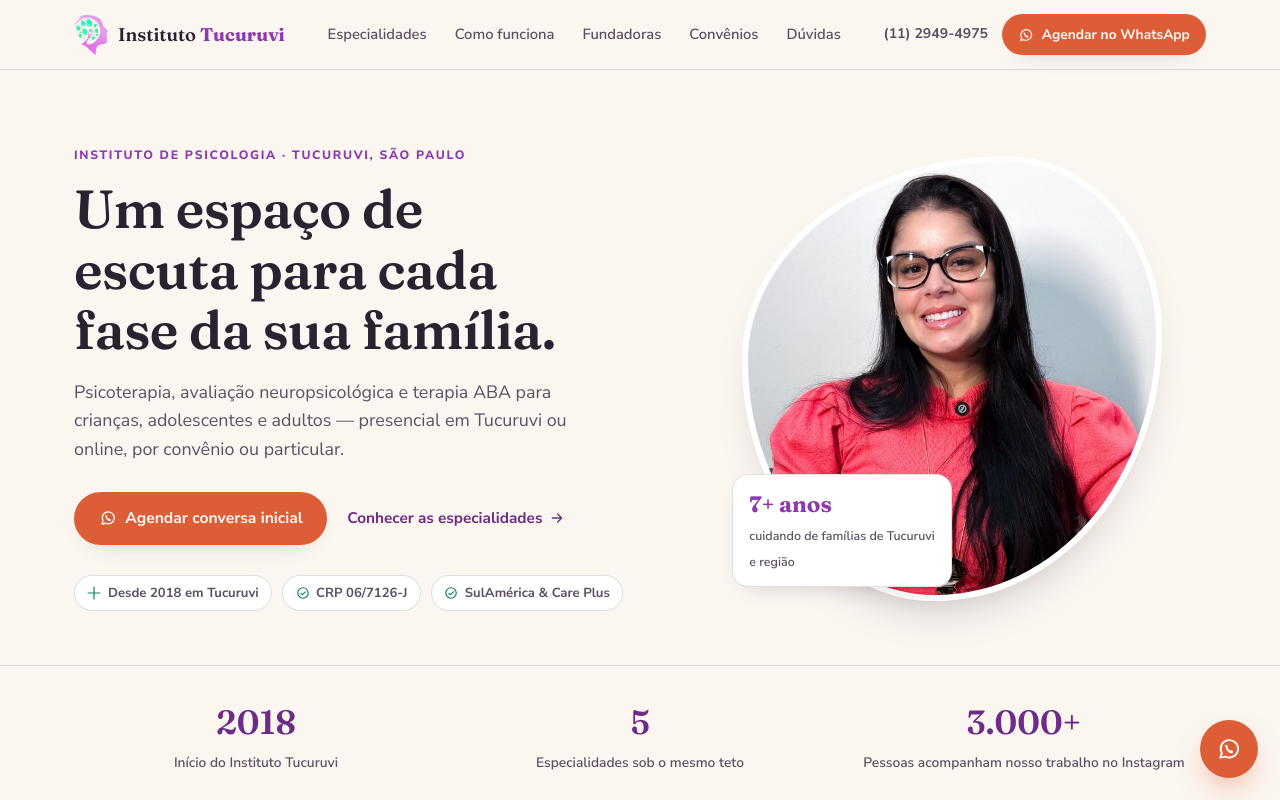
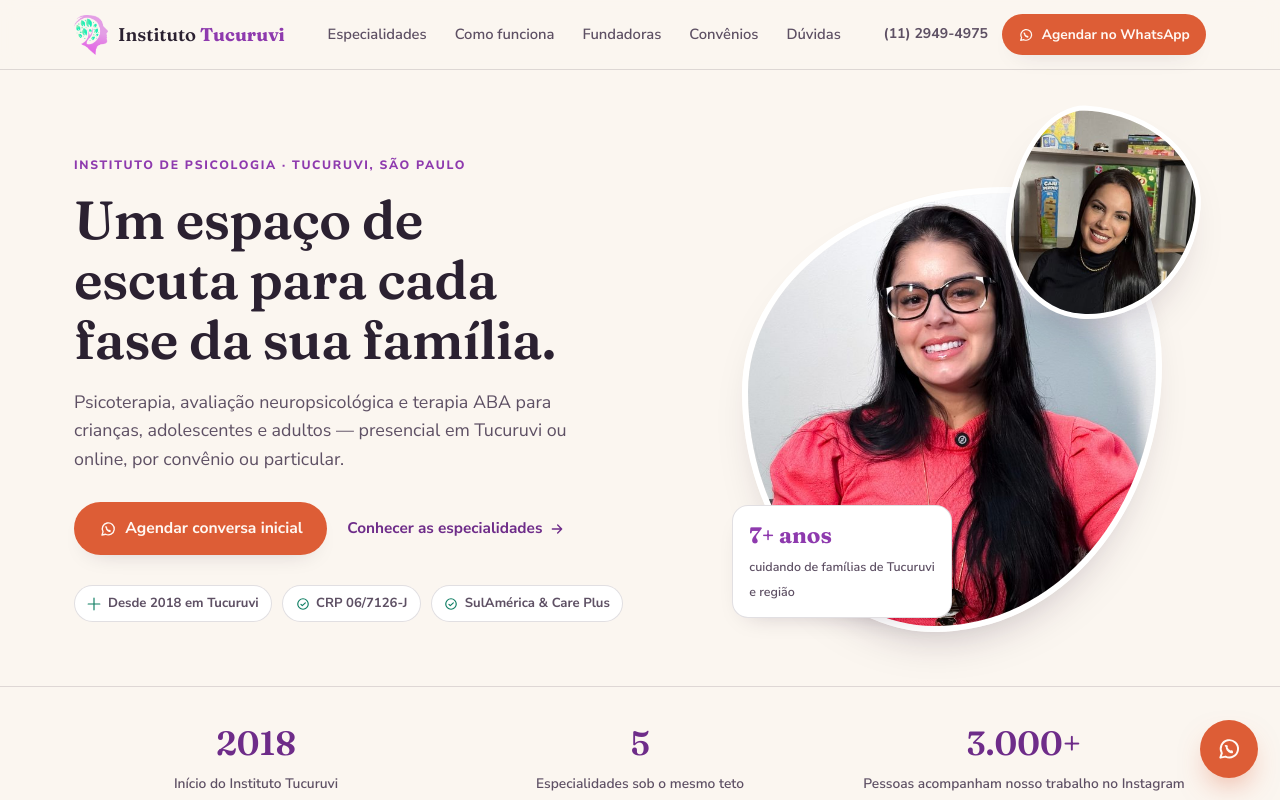
Before and after one commit to Victorpiresalves/psicologia-tucuruvi, a plain HTML site: page index.html in a window 1280 px wide. Shown: the top 800 px of the page. Drawn offline with Linux system fonts and the light colour scheme.

Commit message:
Hero: adiciona foto da Priscila (terapia infantil) junto com a Jéssica

```diff
--- a/index.html
+++ b/index.html
@@ -189,15 +189,24 @@
   }
   .chip svg{color:var(--jade);flex:none}
 
-  .hero-photo-wrap{position:relative;justify-self:center;width:100%;max-width:420px}
+  .hero-photo-wrap{position:relative;justify-self:center;width:100%;max-width:420px;padding-top:8%}
   .hero-photo{
     width:100%;aspect-ratio:1/1.06;object-fit:cover;object-position:top center;
     border-radius:63% 37% 54% 46% / 46% 40% 60% 54%;
     box-shadow:var(--shadow);
     border:6px solid var(--card);
   }
+  .hero-photo-secondary{
+    position:absolute;top:-8%;right:-9%;z-index:3;
+    width:46%;aspect-ratio:1/1.1;object-fit:cover;object-position:top center;
+    border-radius:38% 62% 58% 42% / 58% 44% 56% 42%;
+    box-shadow:var(--shadow);
+    border:5px solid var(--card);
+    transform:rotate(4deg);
+  }
+  @media (max-width:480px){ .hero-photo-secondary{right:-2%;top:-6%;width:42%} }
   .hero-photo-tag{
-    position:absolute;left:-10px;bottom:14px;
+    position:absolute;left:-10px;bottom:14px;z-index:2;
     background:var(--card);border:1px solid var(--line);box-shadow:var(--shadow-sm);
     border-radius:16px;padding:12px 16px;max-width:220px;
   }
@@ -451,6 +460,7 @@
       </div>
       <div class="hero-photo-wrap rise" style="animation-delay:.08s">
         <img class="hero-photo" src="assets/jessica.jpg" alt="Jéssica Rodrigues, psicóloga e responsável técnica do Instituto Tucuruvi">
+        <img class="hero-photo-secondary" src="assets/priscila-infantil.jpg" alt="Priscila Teixeira, psicóloga especialista em terapia infantil do Instituto Tucuruvi">
         <div class="hero-photo-tag">
           <strong>7+ anos</strong>
           <span>cuidando de famílias de Tucuruvi e região</span>
```
Also changed, not shown: assets/priscila-infantil.jpg (added).
